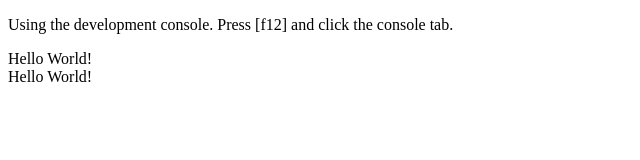
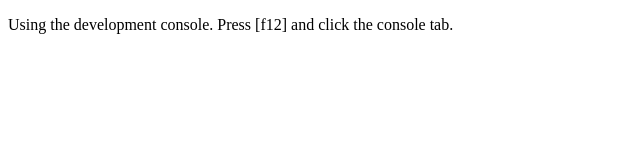
Before and after one commit to OnixCode/micobcamp, a plain HTML site: page js/console.html in a window 1280 px wide. Shown: the whole page, without its empty margins (0-640 px from the left). Drawn offline with Linux system fonts and the light colour scheme.

Commit message:
Review of JS project

```diff
--- a/js/console.html
+++ b/js/console.html
@@ -5,11 +5,8 @@
   </head>
   <body>
     <p>Using the development console. Press [f12] and click the console tab.</p>
-    <div id="MyText">Hello World!</div>
-    <div id="NewText"></div>
 		<script>
-            var msg = document.getElementById('MyText').innerHTML;
-            document.getElementById('NewText').innerHTML = msg;
+      console.log();
 		</script>
   </body>
 </html>
```
